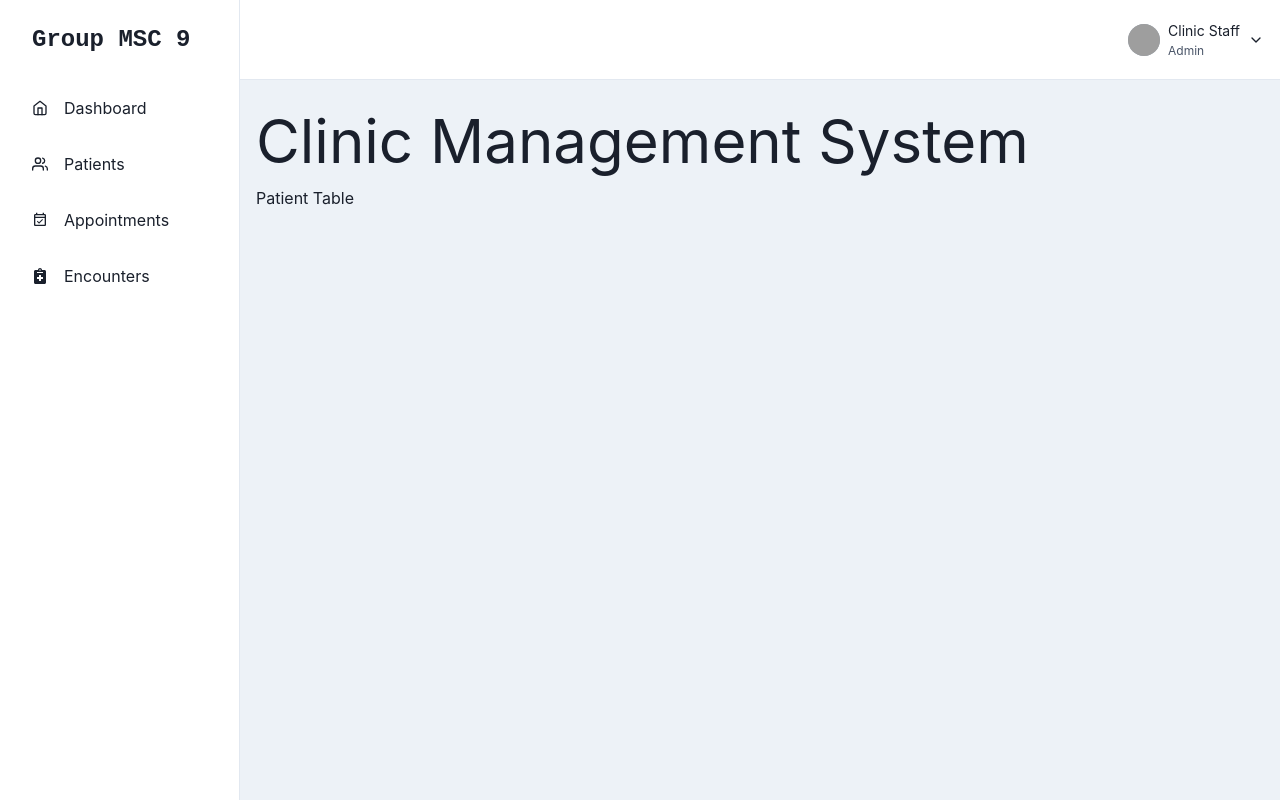
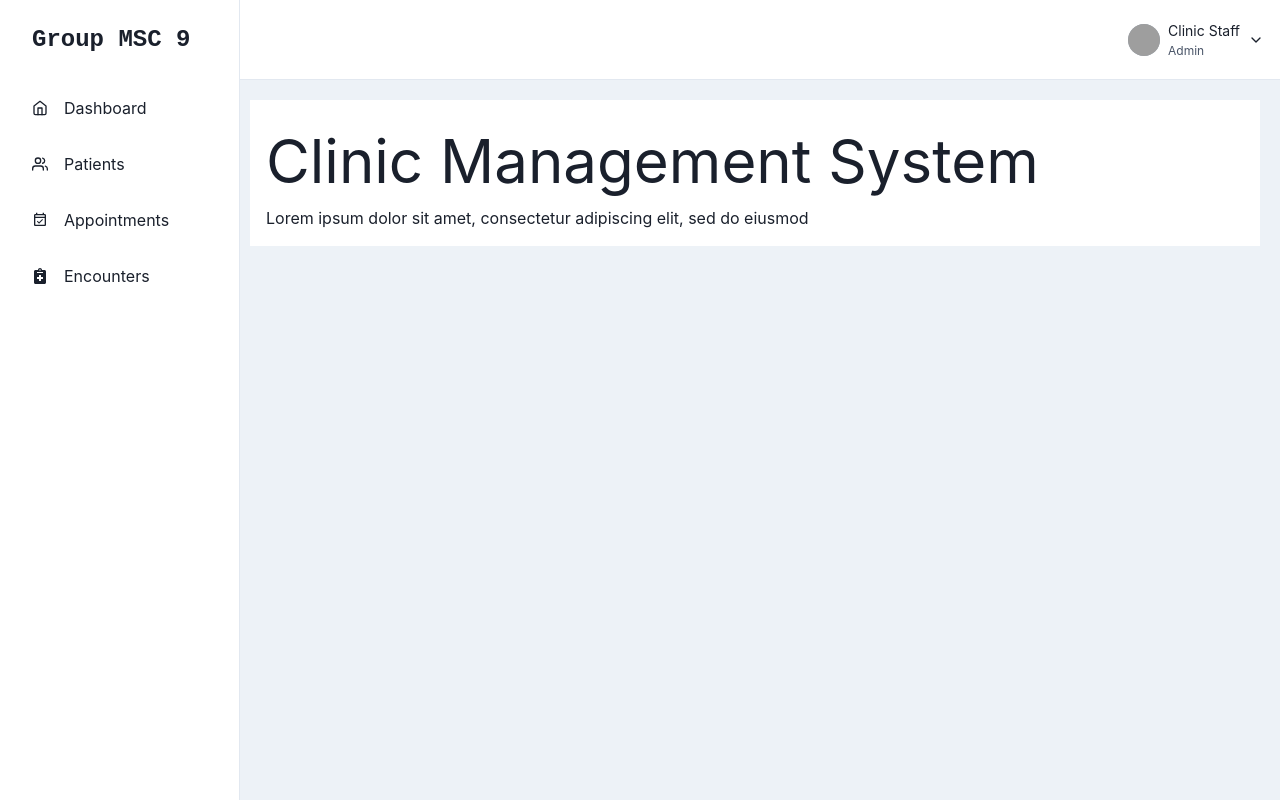
Before and after one commit to FIT3162-Team-Project-35/clinic-management-system-fe, a React (Vite) app: page /home in a window 1280 px wide. Built offline with nearby package versions, Linux system fonts and the light colour scheme; grey boxes are pictures that could not be loaded.

Commit message:
added container

```diff
--- a/src/components/PatientTable.tsx
+++ b/src/components/PatientTable.tsx
@@ -1,5 +1,9 @@
 import { Text } from "@chakra-ui/react";
 
 export default function PatientTable() {
-  return <Text>Patient Table</Text>;
+  return (
+    <Text>
+      Lorem ipsum dolor sit amet, consectetur adipiscing elit, sed do eiusmod
+    </Text>
+  );
 }
--- a/src/components/SideBar.tsx
+++ b/src/components/SideBar.tsx
@@ -21,19 +21,9 @@ import {
   MenuDivider,
   MenuItem,
   MenuList,
+  Container,
 } from "@chakra-ui/react";
-import {
-  FiHome,
-  FiUsers,
-  FiTrendingUp,
-  FiCompass,
-  FiStar,
-  FiSettings,
-  FiMenu,
-  FiBell,
-  FiChevronDown,
-  FiArrowDownRight,
-} from "react-icons/fi";
+import { FiHome, FiUsers, FiMenu, FiChevronDown } from "react-icons/fi";
 import { MdOutlineEventAvailable } from "react-icons/md";
 import { FaNotesMedical } from "react-icons/fa";
 import { IconType } from "react-icons";
@@ -77,7 +67,7 @@ export default function SidebarWithHeader({
       </Drawer>
       {/* mobilenav */}
       <MobileNav onOpen={onOpen} />
-      <Box ml={{ base: 0, md: 60 }} p="4">
+      <Box ml={{ base: 0, md: 250 }} p="4" bgColor={"white"} m={"5"}>
         {children}
       </Box>
     </Box>
```
